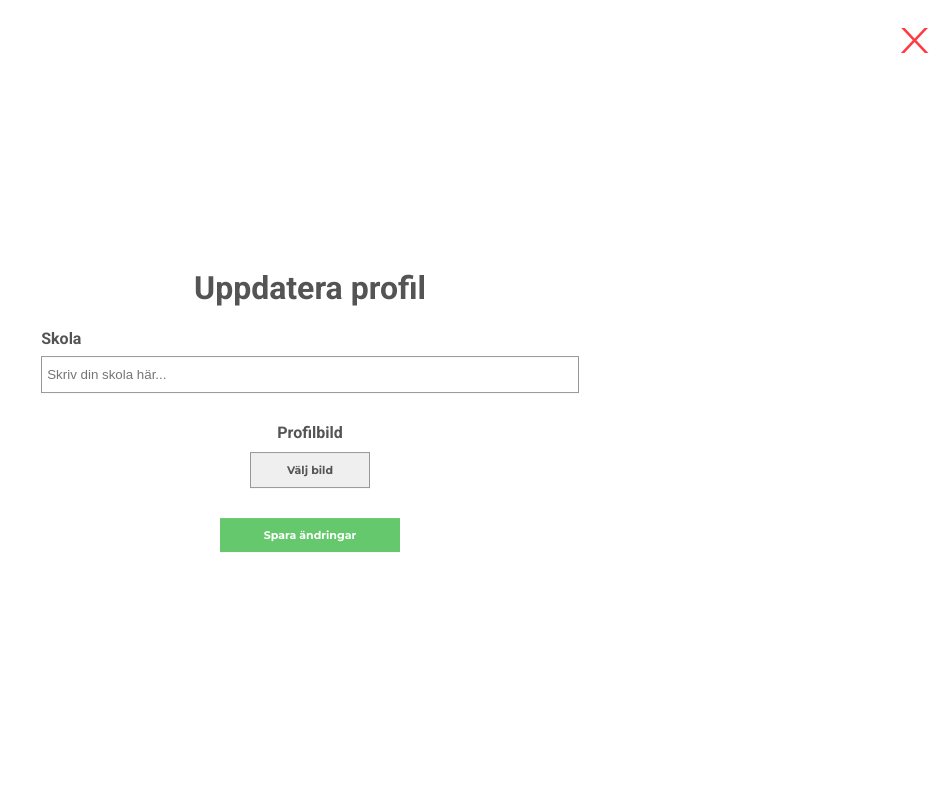
After one commit to esplito/literature-site, a PHP site: page /overlays/update_p.php in a window 1280 px wide. The commit adds this page. Shown: the whole page, without its empty margins (330-1280 px from the left). Run offline with PHP 8.4, Linux system fonts and the light colour scheme.

Commit message:
Created update profile overlay. Fixed border issue for input fields also

```diff
--- a/assets/styles/modules/_btn.css
+++ b/assets/styles/modules/_btn.css
@@ -15,3 +15,10 @@
 .btn--green{
 	background-color: #66C86C;
 }
+
+.btn--smaller{
+	background-color: #EFEFEF;
+	width: 120px;
+	color: #545454;
+	border: #979797 1px solid;
+}
--- a/assets/styles/modules/_form.css
+++ b/assets/styles/modules/_form.css
@@ -8,6 +8,7 @@
 	width: 100%;
 	padding: 10px 5px;
 	margin-top: 8px;
+	border: #979797 1px solid;
 }
 
 .form .form__row {
--- /dev/null
+++ b/overlays/update_p.php
@@ -0,0 +1,30 @@
+<!DOCTYPE html>
+<html lang="en">
+<head>
+	<meta charset="UTF-8">
+	<title>Kursbok</title>
+	<link href="https://fonts.googleapis.com/css?family=Roboto:300,400,700|Montserrat:400,700" rel="stylesheet">
+	<link href="../assets/styles/styles.css" rel="stylesheet">
+</head>
+<body>
+	<div class="modal">
+		<div class="modal__inner">
+			<h1 class="modal__title">Uppdatera profil</h1>
+			<form class="form" id="update-profile">
+				<div class="form__row">
+					<label class="label label--default">Skola</label>
+					<input type="text" placeholder="Skriv din skola här..." name="profile-school">
+				</div>
+				<div class="form__row form__row--btn">
+					<label class="label label--centered">Profilbild</label>
+					<button class="btn btn--default btn--smaller" type="file">Välj bild</button>
+				</div>
+				<div class="form__row form__row--btn">
+					<button class="btn btn--default btn--green" type="submit">Spara ändringar</button>
+				</div>
+			</form>
+		</div>
+		<div class="modal__close">X</div>
+	</div>
+</body>
+</html>
```
